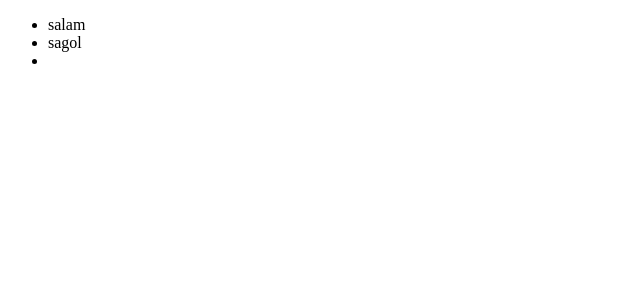
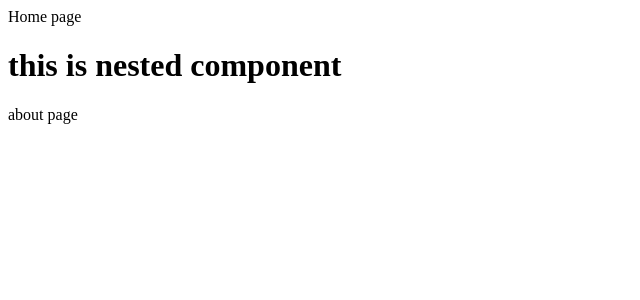
Before and after one commit to TAHiRLI/tripshare-react-typescript, a React (Create React App) app in the folder my-app/: page / in a window 1280 px wide. Shown: the top 300 px of the page, without its empty margins (0-640 px from the left). Built offline with nearby package versions, Linux system fonts and the light colour scheme.

Commit message:
router-dom added #1

```diff
--- a/my-app/package.json
+++ b/my-app/package.json
@@ -12,7 +12,7 @@
     "@types/react-dom": "^18.2.4",
     "react": "^18.2.0",
     "react-dom": "^18.2.0",
-    "react-router-dom": "^6.11.1",
+    "react-router-dom": "^5.0.0",
     "react-scripts": "5.0.1",
     "typescript": "^4.9.5",
     "web-vitals": "^2.1.4"
@@ -40,5 +40,8 @@
       "last 1 firefox version",
       "last 1 safari version"
     ]
+  },
+  "devDependencies": {
+    "@types/react-router-dom": "^5.3.3"
   }
 }
--- a/my-app/src/App.tsx
+++ b/my-app/src/App.tsx
@@ -1,17 +1,14 @@
 import React from 'react';
+import Home from './pages/Home';
+import About from './pages/About';
 
 
 const App: React.FC = ()=>  {
-  const arr: string[] = ["salam","sagol",""]
 
 
   return (
     <div className="App">
-      <ul>
-        {arr.map((item,i) =>(
-        <li key={i}>{item}</li>
-         ))}
-      </ul>
+      <Home content={<About/>}/>
     </div>
   );
 }
--- a/my-app/src/index.tsx
+++ b/my-app/src/index.tsx
@@ -1,13 +1,21 @@
-import React from 'react';
-import ReactDOM from 'react-dom/client';
-import App from './App';
+import React from "react";
+import ReactDOM from "react-dom/client";
+import App from "./App";
+import {
+  BrowserRouter as Router,
+  Switch
+} from "react-router-dom";
 
 const root = ReactDOM.createRoot(
-  document.getElementById('root') as HTMLElement
+  document.getElementById("root") as HTMLElement
 );
 root.render(
   <React.StrictMode>
-    <App />
+    <Router>
+      <Switch>
+        <App />
+      </Switch>
+    </Router>
   </React.StrictMode>
 );
 
--- /dev/null
+++ b/my-app/src/pages/About/index.tsx
@@ -0,0 +1,9 @@
+import React from 'react'
+
+const About:React.FC = ()=> {
+  return (
+    <div>about page</div>
+  )
+}
+
+export default About
--- /dev/null
+++ b/my-app/src/pages/Home/index.tsx
@@ -0,0 +1,21 @@
+import React from 'react'
+
+
+ interface PropsSetting{
+    content?:JSX.Element;
+  }
+
+const Home:React.FC<PropsSetting> = (props:PropsSetting)=> {
+
+  return (
+    <div>Home page
+      <div>
+        <h1>this is nested component</h1>
+      {props.content}
+
+      </div>
+    </div>
+  )
+}
+
+export default Home
--- /dev/null
+++ b/my-app/src/types/router.types.ts
@@ -0,0 +1,5 @@
+export interface routerType {
+    title:string;
+    path:string;
+    element:JSX.Element;
+}
```
Also changed, not shown: my-app/src/pages/pagesData.tsx (added, +13 -0 lines), my-app/src/pages/router.tsx (added, +19 -0 lines), 1 other file (tests, documents, lock files or other folders).
